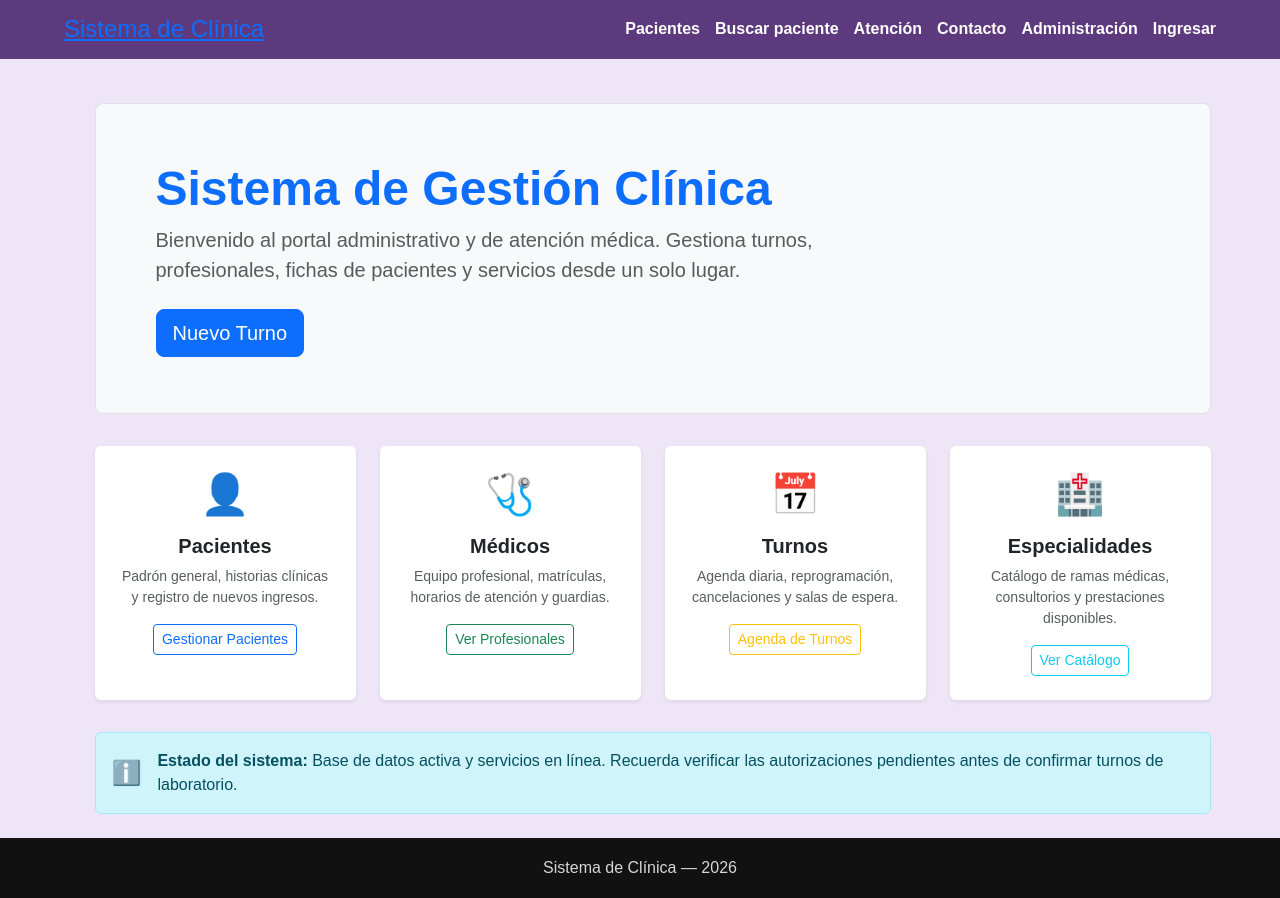
After one commit to chrisjav35298/sistema_clinico, a Django app: page / in a window 1280 px wide. The commit adds this page. Run offline with Django 5.2, Linux system fonts and the light colour scheme.

Commit message:
auth y autorizacion

```diff
--- a/config/settings.py
+++ b/config/settings.py
@@ -22,7 +22,6 @@ ALLOWED_HOSTS = []
 # Application definition
 
 INSTALLED_APPS = [
-    'jazzmin',
     'django.contrib.admin',
     'django.contrib.auth',
     'django.contrib.contenttypes',
@@ -143,3 +142,7 @@ JAZZMIN_UI_TWEAKS = {
     "accent": "accent-info",
     "dark_mode_theme": None,
 }
+
+LOGIN_URL = 'login'
+LOGIN_REDIRECT_URL = '/'
+LOGOUT_REDIRECT_URL = '/accounts/login/'
--- a/config/urls.py
+++ b/config/urls.py
@@ -1,12 +1,17 @@
 from django.contrib import admin
 from django.urls import path, include
-
-
+from . import views
+from django.urls import path
+from django.contrib.auth import views as auth_views
 
 urlpatterns = [
-    path('admin/', admin.site.urls),
+    path('', views.home, name='home'),
     path('pacientes/', include('pacientes.urls')),
     path('especialidades/', include('especialidades.urls')),
     path('servicios/', include('servicios.urls')),
     path('medicos/', include('medicos.urls')),
+    path('admin/', admin.site.urls),
+
+    path('accounts/login/', auth_views.LoginView.as_view(), name='login'),
+    path('accounts/logout/', auth_views.LogoutView.as_view(),name='logout'),
 ]
--- /dev/null
+++ b/config/views.py
@@ -0,0 +1,4 @@
+from django.shortcuts import render
+
+def home(request):
+    return render(request, 'home.html')
--- a/medicos/urls.py
+++ b/medicos/urls.py
@@ -5,10 +5,11 @@ app_name = "medicos"
 
 urlpatterns = [
     # Ejemplo para ver lazy loading
-    path("prueba-lazy-loading/", views.detalle_medico, name="prueba_lazy_loading"),
     path("listado/", views.MedicoListView.as_view(), name="listado_medicos"),
     path("nuevo/", views.MedicoNewView.as_view(), name="nuevo_medico"),
     path("<int:pk>/", views.MedicoDetailView.as_view(), name="detalle_medico"),
     path("<int:pk>/editar/", views.MedicoUpdateView.as_view(), name="editar_medico"),
     path("<int:pk>/eliminar/", views.MedicoDeleteView.as_view(), name="eliminar_medico"),
+    path("prueba-lazy-loading/", views.detalle_medico, name="prueba_lazy_loading"),
+
 ]
--- /dev/null
+++ b/templates/home.html
@@ -0,0 +1,100 @@
+{% extends "base.html" %}
+{% load static %}
+
+{% block titulo %}
+    <title>Inicio | Sistema de Gestión Clínica</title>
+{% endblock %}
+
+{% block contenido %}
+<div class="container py-4">
+
+    <!-- Banner de bienvenida / Hero -->
+    <div class="p-5 mb-4 bg-light rounded-3 border">
+        <div class="container-fluid py-2">
+            <h1 class="display-5 fw-bold text-primary">Sistema de Gestión Clínica</h1>
+            <p class="col-md-8 fs-5 text-muted">
+                Bienvenido al portal administrativo y de atención médica. Gestiona turnos, profesionales, fichas de pacientes y servicios desde un solo lugar.
+            </p>
+            <div class="d-flex gap-2 pt-2">
+
+                <a href="#" class="btn btn-primary btn-lg">Nuevo Turno</a>
+
+            </div>
+        </div>
+    </div>
+
+    <!-- Accesos rápidos a los módulos del sistema -->
+    <div class="row g-4 py-2">
+
+        <!-- Módulo Pacientes -->
+        <div class="col-md-6 col-lg-3">
+            <div class="card h-100 shadow-sm border-0">
+                <div class="card-body text-center p-4">
+                    <div class="display-6 text-primary mb-3">👤</div>
+                    <h5 class="card-title fw-bold">Pacientes</h5>
+                    <p class="card-text text-muted small">
+                        Padrón general, historias clínicas y registro de nuevos ingresos.
+                    </p>
+                    <a href="#" class="btn btn-sm btn-outline-primary stretched-link">Gestionar Pacientes</a>
+                </div>
+            </div>
+        </div>
+
+        <!-- Módulo Médicos -->
+        <div class="col-md-6 col-lg-3">
+            <div class="card h-100 shadow-sm border-0">
+                <div class="card-body text-center p-4">
+                    <div class="display-6 text-success mb-3">🩺</div>
+                    <h5 class="card-title fw-bold">Médicos</h5>
+                    <p class="card-text text-muted small">
+                        Equipo profesional, matrículas, horarios de atención y guardias.
+                    </p>
+                    <a href="{% url 'medicos:listado_medicos' %}" class="btn btn-sm btn-outline-success stretched-link">Ver Profesionales</a>
+                </div>
+            </div>
+        </div>
+
+        <!-- Módulo Turnos -->
+        <div class="col-md-6 col-lg-3">
+            <div class="card h-100 shadow-sm border-0">
+                <div class="card-body text-center p-4">
+                    <div class="display-6 text-warning mb-3">📅</div>
+                    <h5 class="card-title fw-bold">Turnos</h5>
+                    <p class="card-text text-muted small">
+                        Agenda diaria, reprogramación, cancelaciones y salas de espera.
+                    </p>
+                    <a href="#" class="btn btn-sm btn-outline-warning stretched-link">Agenda de Turnos</a>
+                </div>
+            </div>
+        </div>
+
+        <!-- Módulo Especialidades y Servicios -->
+        <div class="col-md-6 col-lg-3">
+            <div class="card h-100 shadow-sm border-0">
+                <div class="card-body text-center p-4">
+                    <div class="display-6 text-info mb-3">🏥</div>
+                    <h5 class="card-title fw-bold">Especialidades</h5>
+                    <p class="card-text text-muted small">
+                        Catálogo de ramas médicas, consultorios y prestaciones disponibles.
+                    </p>
+                    <a href="{% url 'especialidades:menu_especialidades' %}" class="btn btn-sm btn-outline-info stretched-link">Ver Catálogo</a>
+                </div>
+            </div>
+        </div>
+
+    </div>
+
+    <!-- Resumen informativo rápido -->
+    <div class="row mt-4">
+        <div class="col-12">
+            <div class="alert alert-info d-flex align-items-center mb-0" role="alert">
+                <div class="me-3 fs-4">ℹ️</div>
+                <div>
+                    <strong>Estado del sistema:</strong> Base de datos activa y servicios en línea. Recuerda verificar las autorizaciones pendientes antes de confirmar turnos de laboratorio.
+                </div>
+            </div>
+        </div>
+    </div>
+
+</div>
+{% endblock %}
--- a/templates/includes/header.html
+++ b/templates/includes/header.html
@@ -1,10 +1,11 @@
+
 <header class="encabezado">
     <div class="encabezado-contenido">
-        <h1>Sistema de Clínica</h1>
+        <h1>
+            <a href="{% url 'home' %}">Sistema de Clínica</a>
+        </h1>
 
         <nav>
-            <a href="{% url 'pacientes:menu' %}">Inicio</a>
-
             <a href="{% url 'pacientes:listado_pacientes' %}">
                 Pacientes
             </a>
@@ -16,11 +17,25 @@
             <a href="{% url 'pacientes:detalle_atencion' %}">
                 Atención
             </a>
+
             <a href="{% url 'pacientes:contacto' %}">
                 Contacto
             </a>
 
             <a href="/admin/">Administración</a>
-       </nav>
+
+            {% if user.is_authenticated %}
+                <span>Hola, {{ user.username }}</span>
+
+                <form method="post"
+                      action="{% url 'logout' %}"
+                      style="display: inline;">
+                    {% csrf_token %}
+                    <button type="submit">Cerrar sesión</button>
+                </form>
+            {% else %}
+                <a href="{% url 'login' %}">Ingresar</a>
+            {% endif %}
+        </nav>
     </div>
 </header>
```
Also changed, not shown: especialidades/views.py (+11 -3 lines), medicos/views.py (+36 -39 lines), templates/registration/login.html (added, +9 -0 lines).
